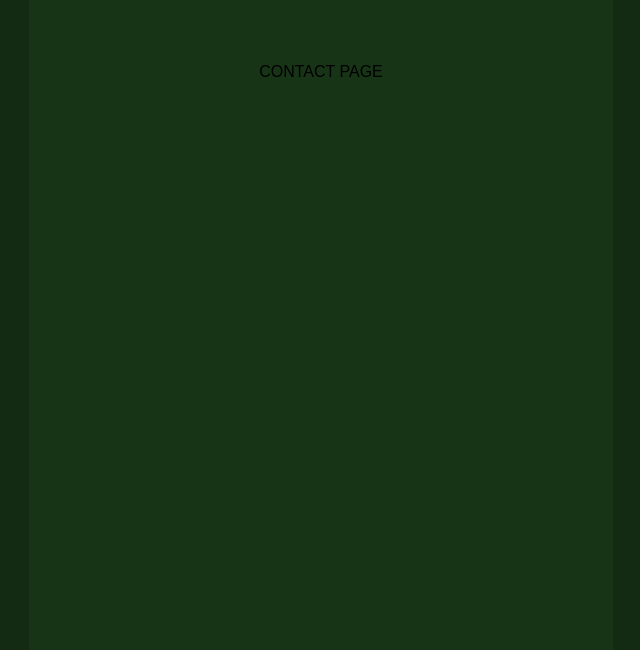
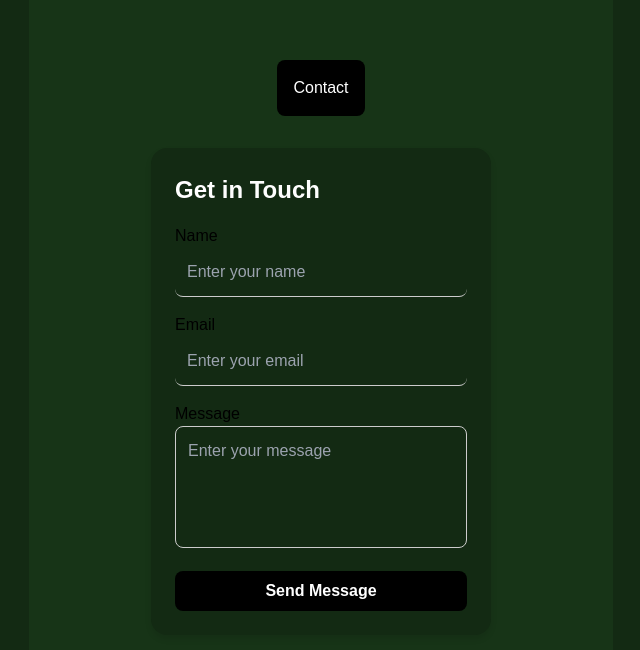
Before and after one commit to Mzwandile-Dlomo/portfolio, a React (Create React App) app: page / in a window 1280 px wide. Shown: the part 1604-2254 px from the top of the page, without its empty margins (619-1259 px from the left). Built offline with nearby package versions, Linux system fonts and the light colour scheme.

Commit message:
Contact page added, restructuerd

```diff
--- a/src/App.js
+++ b/src/App.js
@@ -5,6 +5,7 @@ import { useRef, useEffect, useState } from 'react';
 import Landing from './components/sections/Landing'
 import About from './components/sections/About'
 import Projects from './components/sections/Projects';
+import Contact from './components/sections/Contact';
 
 
 const AppContainer = styled.div`
@@ -102,7 +103,8 @@ function App() {
               <h1>PROJECTS PAGE</h1>
             </FullScreenSection>
             <FullScreenSection id="contact" ref={contactRef} bgColor="#173417">
-              <h1>CONTACT PAGE</h1>
+              {/* <h1>CONTACT PAGE</h1> */}
+              <Contact/>
             </FullScreenSection>
           </div>
         </FlexContainer>
--- a/src/components/sections/Contact.js
+++ b/src/components/sections/Contact.js
@@ -0,0 +1,171 @@
+import { useState } from 'react';
+import styled from 'styled-components';
+
+const Container = styled.div`
+  display: flex;
+  flex-direction: column;
+  align-items: center;
+`;
+
+const Header = styled.div`
+  padding-top: 4rem;
+  background-color: #000;
+  padding: 1rem;
+  border-radius: 0.5rem;
+`;
+
+const FormContainer = styled.div`
+  max-width: 30rem;
+  margin-top: 2rem;
+  padding: 1.5rem;
+  background-color: #132a13;
+  border-radius: 1rem;
+  box-shadow: 0 4px 6px rgba(0, 0, 0, 0.1);
+`;
+
+const Title = styled.h2`
+  font-size: 1.5rem;
+  font-weight: bold;
+  margin-bottom: 1rem;
+  color: #fff;
+`;
+
+const StyledInput = styled.input`
+  width: 100%;
+  border-bottom: 1px solid #ccc;
+  border-radius: 0.5rem;
+  padding: 0.75rem;
+  margin-bottom: 1rem;
+  color: #000;
+  background-color: transparent;
+  outline: none;
+`;
+
+const StyledTextarea = styled.textarea`
+  width: 100%;
+  border: 1px solid #ccc;
+  border-radius: 0.5rem;
+  padding: 0.75rem;
+  margin-bottom: 1rem;
+  color: #000;
+  background-color: transparent;
+  outline: none;
+  resize: none;
+`;
+
+const SubmitButton = styled.button`
+  background-color: #000;
+  color: #fff;
+  font-weight: bold;
+  padding: 0.5rem 1rem;
+  border-radius: 0.5rem;
+  cursor: pointer;
+  transition: background-color 0.3s;
+  width: 100%;
+
+  &:hover {
+    background-color: #0066ff;
+  }
+`;
+
+const ResponseMessage = styled.p`
+  margin-top: 1rem;
+  color: #28a745;
+  font-weight: bold;
+`;
+
+const ErrorMessage = styled.p`
+  margin-top: 1rem;
+  color: #dc3545;
+  font-weight: bold;
+`;
+
+const Contact = () => {
+  const [formData, setFormData] = useState({
+    name: '',
+    email: '',
+    message: '',
+  });
+  const [response, setResponse] = useState('');
+
+  const handleChange = (e) => {
+    setFormData({ ...formData, [e.target.name]: e.target.value });
+  };
+
+  const handleSubmit = async (e) => {
+    e.preventDefault();
+
+    try {
+      const response = await fetch('/submit-contact-form', {
+        method: 'POST',
+        headers: {
+          'Content-Type': 'application/json',
+        },
+        body: JSON.stringify(formData),
+      });
+
+      if (response.ok) {
+        setResponse('Thank you for your message!');
+        setFormData({ name: '', email: '', message: '' });
+      } else {
+        setResponse('An error occurred. Please try again later.');
+      }
+    } catch (error) {
+      setResponse('An error occurred. Please try again later.');
+      console.error('Error:', error);
+    }
+  };
+
+  return (
+    <Container>
+      <Header>
+        <h1 style={{ color: '#fff' }}>Contact</h1>
+      </Header>
+      <FormContainer>
+        <Title>Get in Touch</Title>
+        <form onSubmit={handleSubmit}>
+          <div>
+            <label htmlFor="name">Name</label>
+            <StyledInput
+              type="text"
+              id="name"
+              name="name"
+              placeholder="Enter your name"
+              value={formData.name}
+              onChange={handleChange}
+              required
+            />
+          </div>
+          <div>
+            <label htmlFor="email">Email</label>
+            <StyledInput
+              type="email"
+              id="email"
+              name="email"
+              placeholder="Enter your email"
+              value={formData.email}
+              onChange={handleChange}
+              required
+            />
+          </div>
+          <div>
+            <label htmlFor="message">Message</label>
+            <StyledTextarea
+              id="message"
+              name="message"
+              placeholder="Enter your message"
+              value={formData.message}
+              onChange={handleChange}
+              required
+              rows="4"
+            />
+          </div>
+          <SubmitButton type="submit">Send Message</SubmitButton>
+        </form>
+        {response && <ResponseMessage>{response}</ResponseMessage>}
+      </FormContainer>
+    </Container>
+  );
+};
+
+export default Contact;
```
